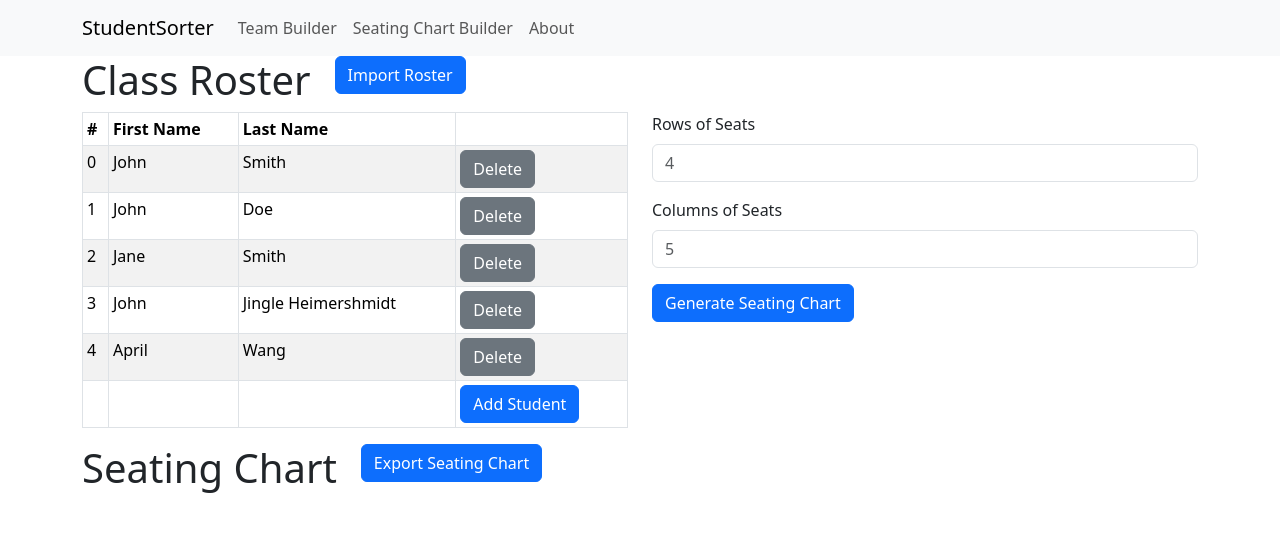
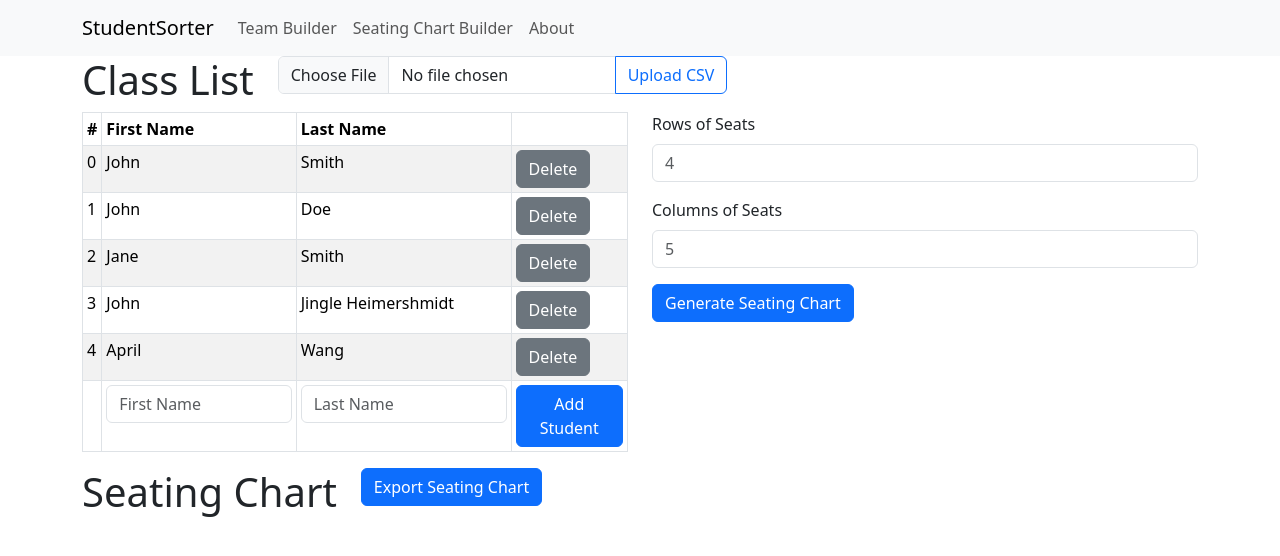
Before and after one commit to xiaolongbytes/StudentSorter, a Next.js app: page /seating in a window 1280 px wide. Shown: the top 556 px of the page. Built offline with nearby package versions, Linux system fonts and the light colour scheme.

Commit message:
Updated csv upload ui and add student ui for teams and seats

```diff
--- a/src/common/components/ClassRoster.tsx
+++ b/src/common/components/ClassRoster.tsx
@@ -1,4 +1,5 @@
 import { FunctionComponent } from 'react';
+import { Form } from 'react-bootstrap';
 import Button from 'react-bootstrap/Button';
 import Table from 'react-bootstrap/Table';
 import Student, { StudentData } from './Student';
@@ -7,7 +8,7 @@ const ClassRoster: FunctionComponent<{
     students: StudentData[];
     deleteStudent: (id) => void;
     addStudent: () => void;
-}> = ({ students, deleteStudent, addStudent}) => {
+}> = ({ students, deleteStudent, addStudent }) => {
     return (
         <Table striped bordered hover size="sm">
             <thead>
@@ -24,16 +25,22 @@ const ClassRoster: FunctionComponent<{
                         key={index}
                         student={student}
                         onDelete={(id: number) => {
-                            deleteStudent(id)
+                            deleteStudent(id);
                         }}
                     />
                 ))}
                 <tr>
                     <td></td>
-                    <td></td>
-                    <td></td>
                     <td>
-                        <Button variant="primary" onClick={addStudent}>Add Student</Button>
+                        <Form.Control type="text" placeholder="First Name" />
+                    </td>
+                    <td>
+                        <Form.Control type="text" placeholder="Last Name" />
+                    </td>
+                    <td>
+                        <Button variant="primary" onClick={addStudent}>
+                            Add Student
+                        </Button>
                     </td>
                 </tr>
             </tbody>
--- a/src/components/SeatBuilder/index.tsx
+++ b/src/components/SeatBuilder/index.tsx
@@ -1,5 +1,7 @@
 import RosterTable from '@/common/components/ClassRoster';
 import { StudentData } from '@/common/components/Student';
+import useStudents from '@/hooks/useStudents';
+import { Form, InputGroup } from 'react-bootstrap';
 import Button from 'react-bootstrap/Button';
 import Col from 'react-bootstrap/Col';
 import Container from 'react-bootstrap/Container';
@@ -41,19 +43,38 @@ export const students: StudentData[] = [
 ];
 
 const SeatBuilder = () => {
+    const { addStudent, deleteStudent, handleFileUpload, processCSVUpload } =
+        useStudents();
+
     return (
         <Container>
             <Row>
                 <Col md="auto">
-                    <h1>Class Roster</h1>
+                    <h1>Class List</h1>
                 </Col>
                 <Col md="auto">
-                    <Button variant="primary">Import Roster</Button>
+                    <InputGroup className="mb-3">
+                        <Form.Control
+                            type="file"
+                            accept=".csv"
+                            onChange={handleFileUpload}
+                        />
+                        <Button
+                            variant="outline-primary"
+                            onClick={(e) => processCSVUpload(e)}
+                        >
+                            Upload CSV
+                        </Button>
+                    </InputGroup>
                 </Col>
             </Row>
             <Row>
                 <Col>
-                    <RosterTable students={students} />
+                    <RosterTable
+                        students={students}
+                        deleteStudent={deleteStudent}
+                        addStudent={addStudent}
+                    />
                 </Col>
                 <Col>
                     <SeatsUserInput />
```
Also changed, not shown: src/components/TeamBuilder/index.tsx (+44 -10 lines).
